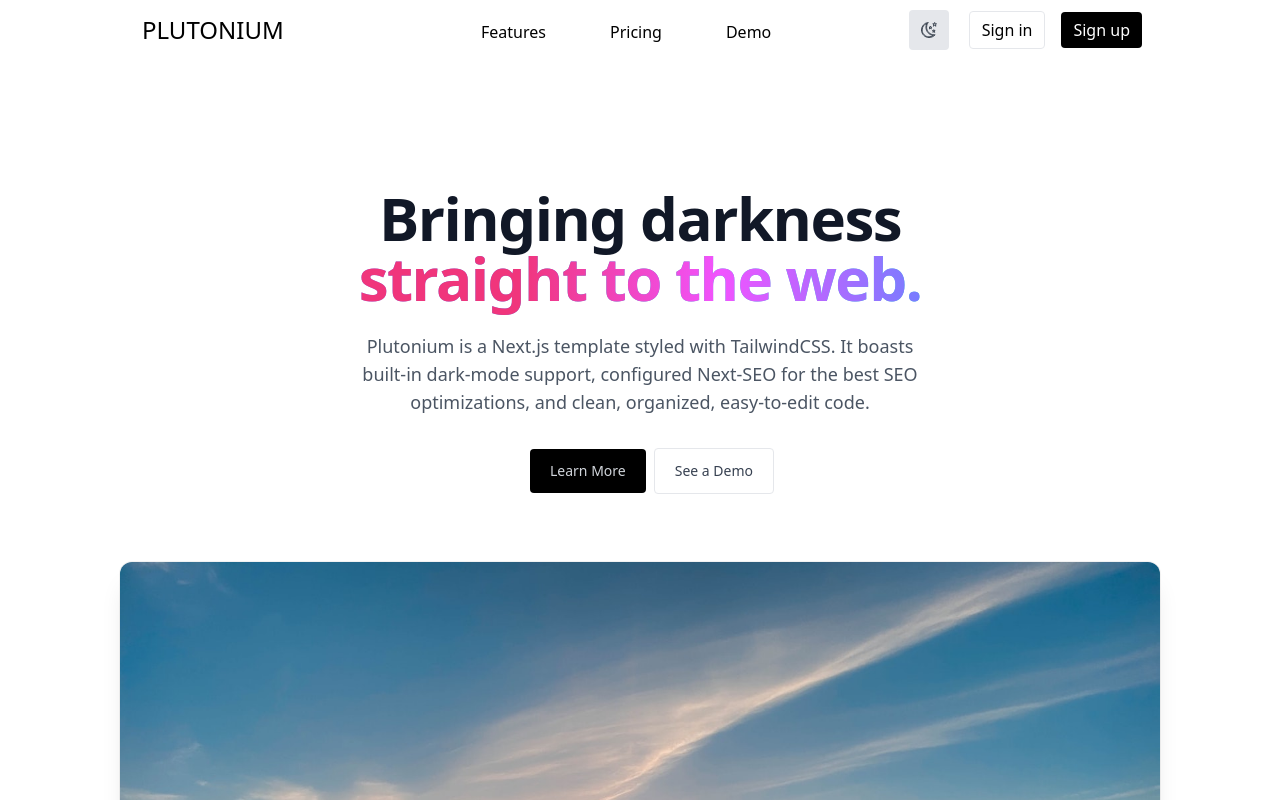
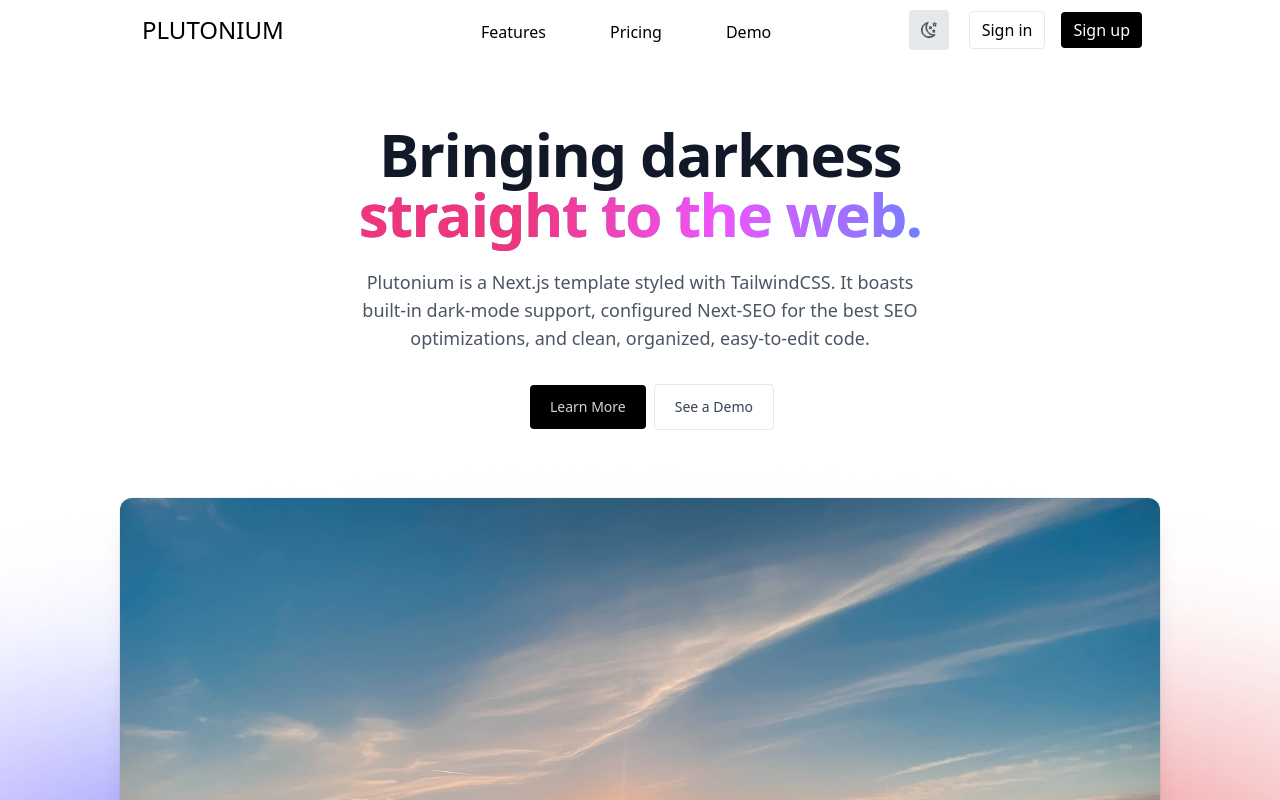
Before and after one commit to minor/plutonium, a Next.js app: page / in a window 1280 px wide. Shown: the top 800 px of the page. Built offline with nearby package versions, Linux system fonts and the light colour scheme.

Commit message:
[:lipstick:] blur

```diff
--- a/pages/index.js
+++ b/pages/index.js
@@ -5,7 +5,7 @@
 
 export default function Home() {
   return (
-    <div className="min-h-screen text-black bg-white dark:bg-black">
+    <>
       <NextSeo
         title="Plutonium"
         description="Plutonium – where darkness meets the web."
@@ -19,7 +19,7 @@
       </Head>
       <Header />
       <section className="relative">
-        <div className="px-4 py-10 mx-auto max-w-7xl md:py-32">
+        <div className="px-4 py-10 mx-auto max-w-7xl md:py-16">
           <div className="w-full pb-5 mx-auto text-center md:w-11/12">
             <h1 className="mb-3 text-5xl font-bold tracking-tight text-gray-900 dark:text-gray-100 md:text-6xl">
               Bringing darkness
@@ -72,6 +72,6 @@
         ></div>
       </section>
       <Footer />
-    </div>
+    </>
   );
 }
```
